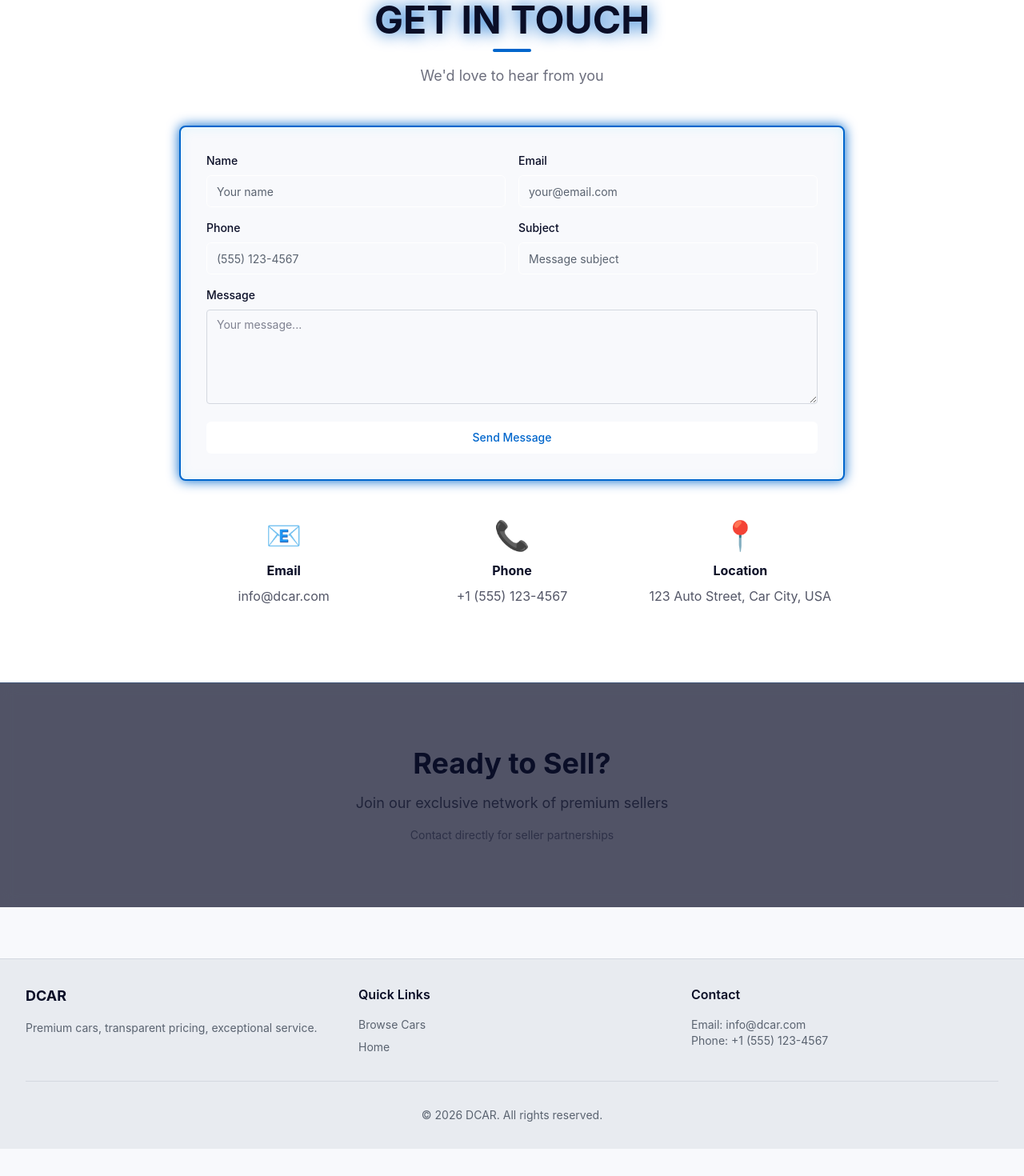
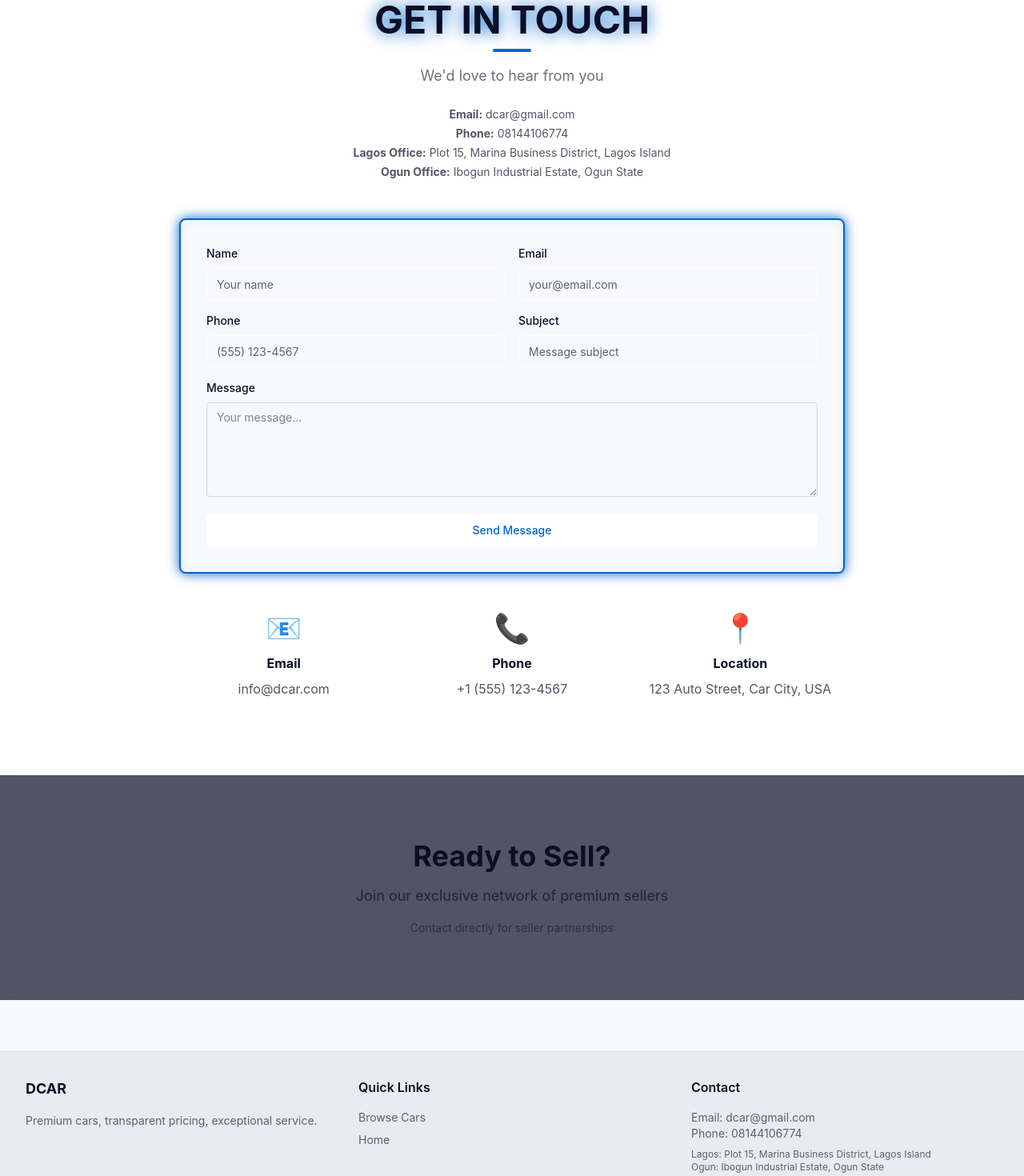
Before and after one commit to domiyungforex/dcar, a Next.js app: page / in a window 1280 px wide. Shown: the part 2020-3490 px from the top of the page at 80% size. Before the commit the page ends 3456 px from the top, so only its background shows below. Built offline with nearby package versions, Linux system fonts and the light colour scheme; no server answers; the database is empty.

Commit message:
Add contact information: dcar@gmail.com, 08144106774, Lagos and Ogun addresses

```diff
--- a/components/ContactSection.tsx
+++ b/components/ContactSection.tsx
@@ -50,6 +50,12 @@ export default function ContactSection() {
           <h2 className="text-4xl sm:text-5xl font-bold mb-3 glow-text">GET IN TOUCH</h2>
           <div className="w-12 h-1 bg-accent rounded-full mx-auto"></div>
           <p className="text-foreground/60 mt-4 text-lg">We'd love to hear from you</p>
+          <div className="mt-6 text-sm text-foreground/70 space-y-1">
+            <p><strong>Email:</strong> dcar@gmail.com</p>
+            <p><strong>Phone:</strong> 08144106774</p>
+            <p><strong>Lagos Office:</strong> Plot 15, Marina Business District, Lagos Island</p>
+            <p><strong>Ogun Office:</strong> Ibogun Industrial Estate, Ogun State</p>
+          </div>
         </div>
 
         <div className="bg-background border border-border rounded-lg p-8 neon-border">
--- a/components/Footer.tsx
+++ b/components/Footer.tsx
@@ -25,9 +25,12 @@ export default function Footer() {
           <div>
             <h4 className="font-semibold mb-4">Contact</h4>
             <p className="text-sm text-muted-foreground">
-              Email: info@dcar.com
+              Email: dcar@gmail.com
               <br />
-              Phone: +1 (555) 123-4567
+              Phone: 08144106774
+              <br />
+              <span className="text-xs mt-2 block">Lagos: Plot 15, Marina Business District, Lagos Island</span>
+              <span className="text-xs block">Ogun: Ibogun Industrial Estate, Ogun State</span>
             </p>
           </div>
         </div>
```
